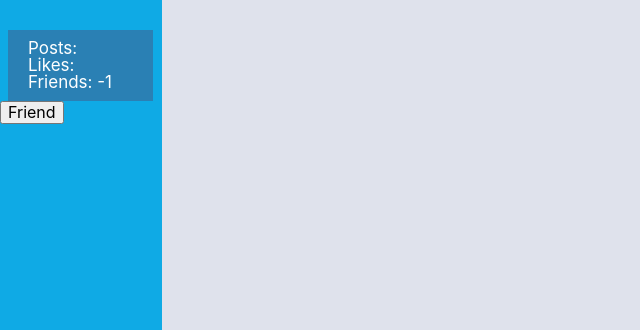
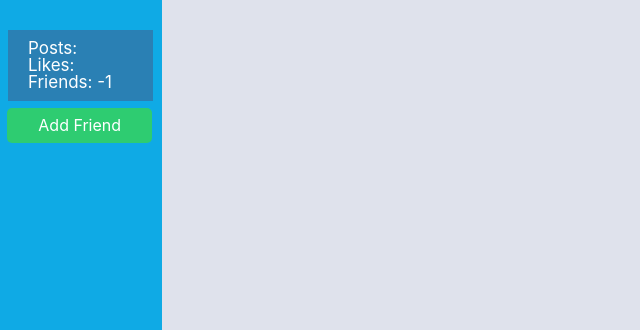
Before and after one commit to jhand0867/social_net, a PHP site: page /Joseph in a window 1280 px wide. Shown: the part 510-840 px from the top of the page, without its empty margins (0-640 px from the left). Run offline with PHP 8.4, Linux system fonts and the light colour scheme; a user stored in the database is signed in; data comes from the database, SQL or seed files in the repository; data that the repository does not hold is empty; some libraries are stand-ins or nearby versions.

Commit message:
Friends mechanics
Adding friend, unfriend, request and response.

```diff
--- a/assets/classes/User.php
+++ b/assets/classes/User.php
@@ -125,6 +125,31 @@ class User
 		return (substr_count( $this->user['friends_array'], "," )) - 1;
 	}
 
+	public function receivedFriendRequest($username_to_check)
+	{
+		$user_from = $this->user['username'];
+		$friends_query = mysqli_query($this->conn ,
+			"SELECT *
+			 FROM soc_friend_requests
+			 WHERE user_from ='$username_to_check' AND user_to = '$user_from'");
+		if ( mysqli_num_rows($friends_query) > 0 )
+			return true;
+		else
+			return false;
+	}
+	public function sentFriendRequest($username_from_check)
+	{
+		$user_to = $this->user['username'];
+		$friends_query = mysqli_query($this->conn ,
+			"SELECT *
+			 FROM soc_friend_requests
+			 WHERE user_from ='$username_from_check' AND user_to = '$user_to'");
+		if ( mysqli_num_rows($friends_query) > 0 )
+			return true;
+		else
+			return false;
+	}
+
 
 }
 
--- a/assets/css/style.css
+++ b/assets/css/style.css
@@ -264,7 +264,7 @@ textarea: focus{
     width: 55%;
  }
 
- .profile_info{
+.profile_info{
     background-color: #2a80b4;
     width: 90%;
     margin-left: 8px;
@@ -277,3 +277,36 @@ textarea: focus{
 	margin: 0 0 0 20px;
 	word-wrap: break-word;
 }
+
+.danger {
+	background-color: #e74c3c;
+}
+
+.warning {
+	background-color: #a0fd4e;
+}
+
+.default {
+	background-color: #dbc3c7;
+}
+
+.success {
+	background-color: #2ecc71;
+}
+
+.info {
+	background-color: #3498db;
+}
+
+.deep_blue {
+	background-color: #0043f0;
+}
+
+.profile_left input["submit"] {
+	width: 90%;
+	height: 35px;
+	margin: 7px 0 0 7px;
+	color: #fff;
+	border: none;
+	border-radius: 5px;
+}
--- a/profile.php
+++ b/profile.php
@@ -45,15 +45,49 @@ if(isset($_GET['profile_username']))
 						if ( $logged_in_user_obj->isFriend( $username ))
 						{
 							// show unfriend button
-							echo ' <input type="submit" class="dontDoIt" name="unfriend"
-							value="Unfriend"><rb> ';
+							echo ' <input type="submit" class="danger" name="remove_friend"
+							value="Unfriend" style="width: 90%;
+													height: 35px;
+													margin: 7px 0 0 7px;
+													color: #fff;
+													border: none;
+													border-radius: 5px;"><rb> ';
+						}
+						else if ( $logged_in_user_obj->receivedFriendRequest( $username ))
+						{
+							// show Accept Request from friend button
+							echo ' <input type="submit" class="warning" name="request_friend"
+							value="Friend Request" style="width: 90%;
+													height: 35px;
+													margin: 7px 0 0 7px;
+													color: #fff;
+													border: none;
+													border-radius: 5px;"><rb> ';
+						}
+						else if ( $logged_in_user_obj->sentFriendRequest( $username ))
+						{
+							// show friend button
+							echo ' <input type="submit" class="default" name=""
+							value="Request Friend"style="width: 90%;
+													height: 35px;
+													margin: 7px 0 0 7px;
+													color: #fff;
+													border: none;
+													border-radius: 5px;"><rb> ';
 						}
 						else
 						{
 							// show friend button
-							echo ' <input type="submit" class="dontDoIt" name="friend"
-							value="Friend"><rb> ';
+							echo ' <input type="submit" class="success" name="add_friend"
+							value="Add Friend"style="width: 90%;
+													height: 35px;
+													margin: 7px 0 0 7px;
+													color: #fff;
+													border: none;
+													border-radius: 5px;"><rb> ';
+
 						}
+
 					}
 
 
```
